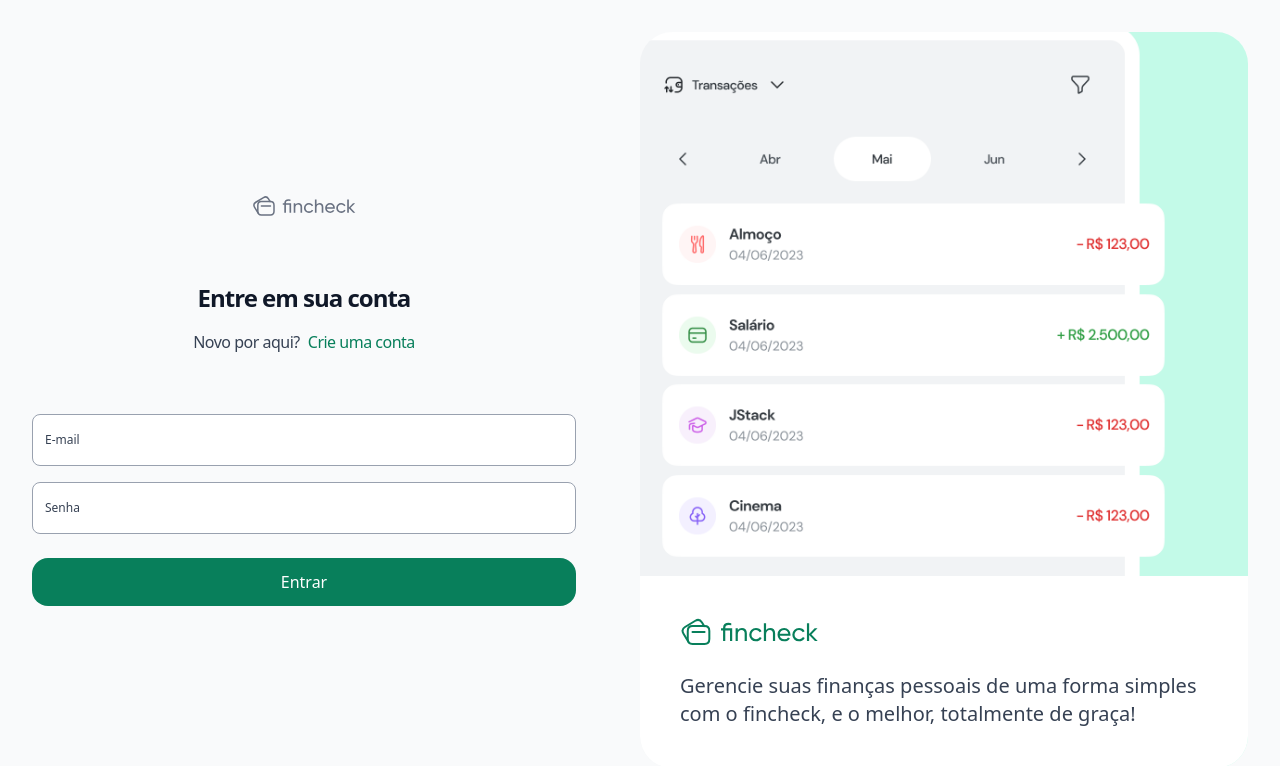
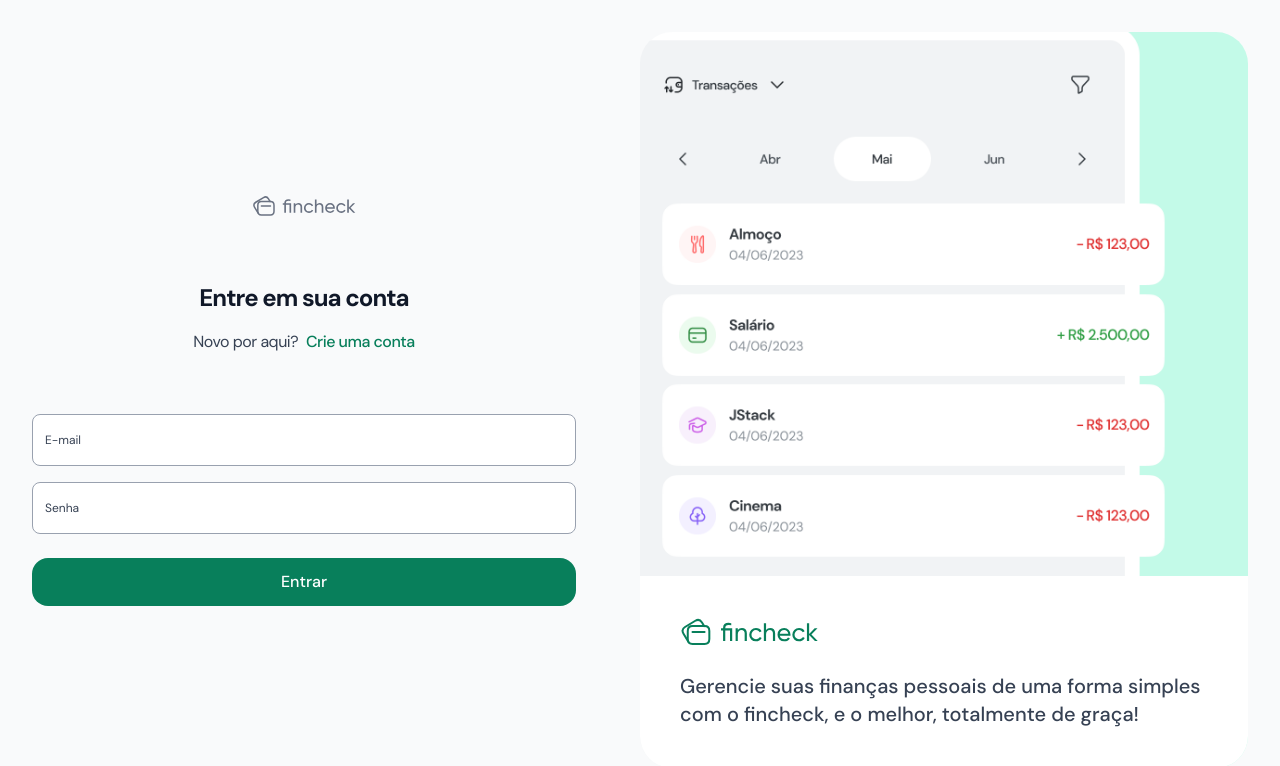
Before and after one commit to oliveiradniel/fincheck-frontend, a React (Vite) app: page /login in a window 1280 px wide. Shown: the top 766 px of the page. Built offline with nearby package versions, Linux system fonts and the light colour scheme.

Commit message:
style: add font DM Sans

```diff
--- a/index.html
+++ b/index.html
@@ -7,9 +7,16 @@
     <link rel="icon" type="image/svg+xml" href="/vite.svg" />
     <link rel="stylesheet" href="src/assets/styles/index.css" />
 
+    <link rel="preconnect" href="https://fonts.googleapis.com" />
+    <link rel="preconnect" href="https://fonts.gstatic.com" crossorigin />
+    <link
+      href="https://fonts.googleapis.com/css2?family=DM+Sans:ital,opsz,wght@0,9..40,100..1000;1,9..40,100..1000&display=swap"
+      rel="stylesheet"
+    />
+
     <title>fincheck</title>
   </head>
-  <body class="bg-gray-50">
+  <body class="bg-gray-50 font-dm-sans">
     <div id="root"></div>
 
     <script type="module" src="/src/main.tsx"></script>
--- a/src/assets/styles/index.css
+++ b/src/assets/styles/index.css
@@ -3,4 +3,6 @@
 @theme {
   --color-moss-green: #087f5b;
   --color-moss-green-hover: #099268;
+
+  --font-dm-sans: "DM Sans", sans-serif;
 }
```
